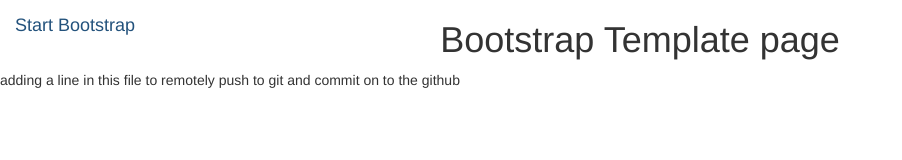
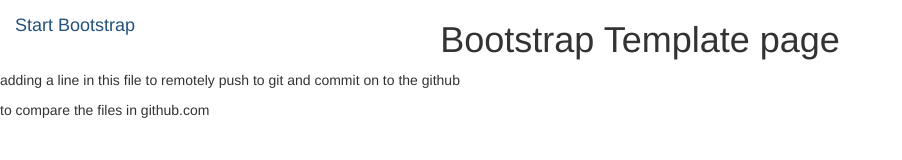
Before and after one commit to praveenmakam2012/boot-31, a plain HTML site: page boottemplate.html in a window 1280 px wide. Shown: the whole page, without its empty margins (0-902 px from the left). Drawn offline with nearby package versions, Linux system fonts and the light colour scheme.

Commit message:
to compare on github

```diff
--- a/boottemplate.html
+++ b/boottemplate.html
@@ -24,6 +24,7 @@
 		</nav>
 		<h1><center> Bootstrap Template page </center></h1>
 		<p> adding a line in this file to remotely push to git and commit on to the github </p>
+		<p> to compare the files in github.com</p>
 
 	</body>
 
```
